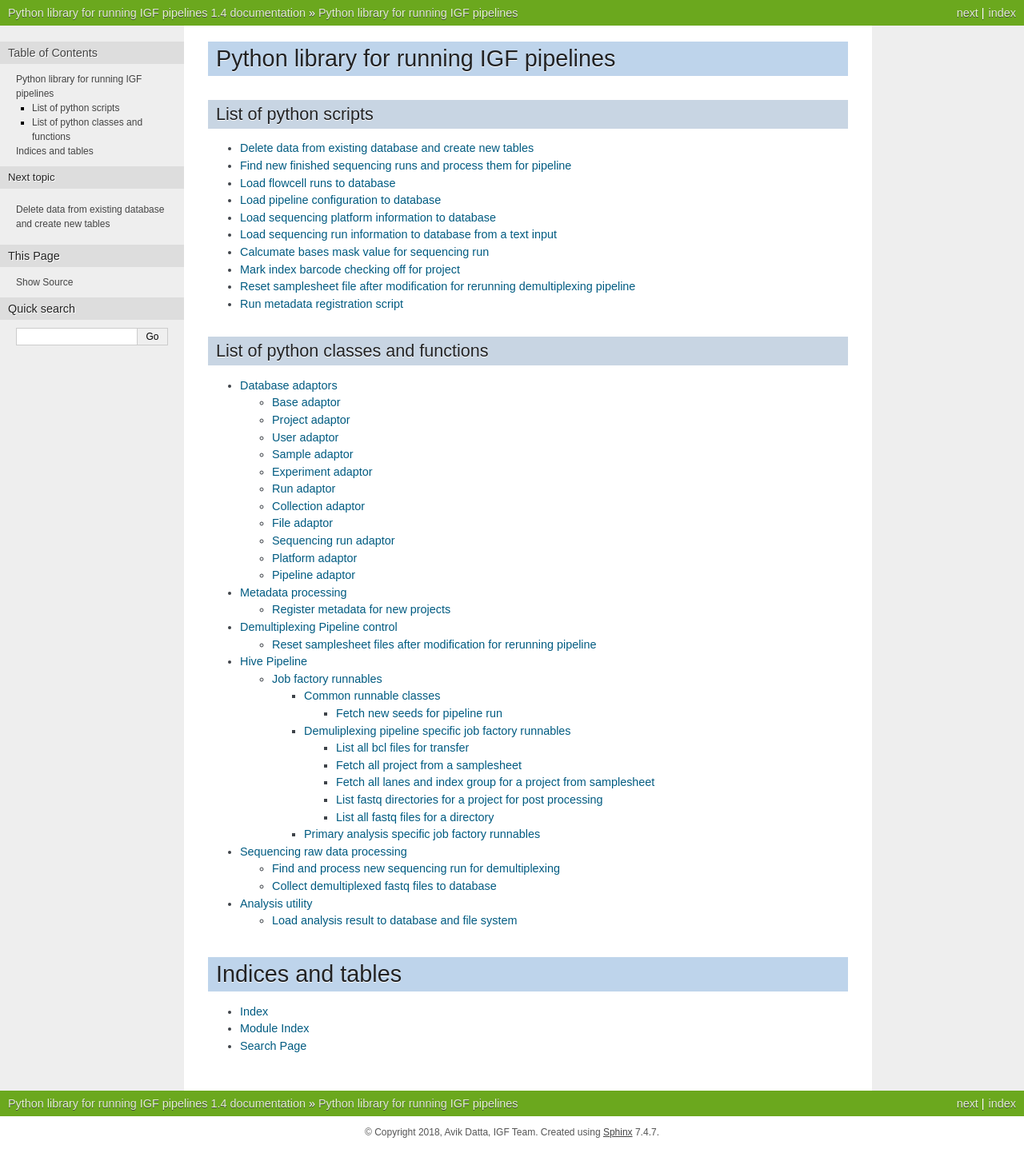
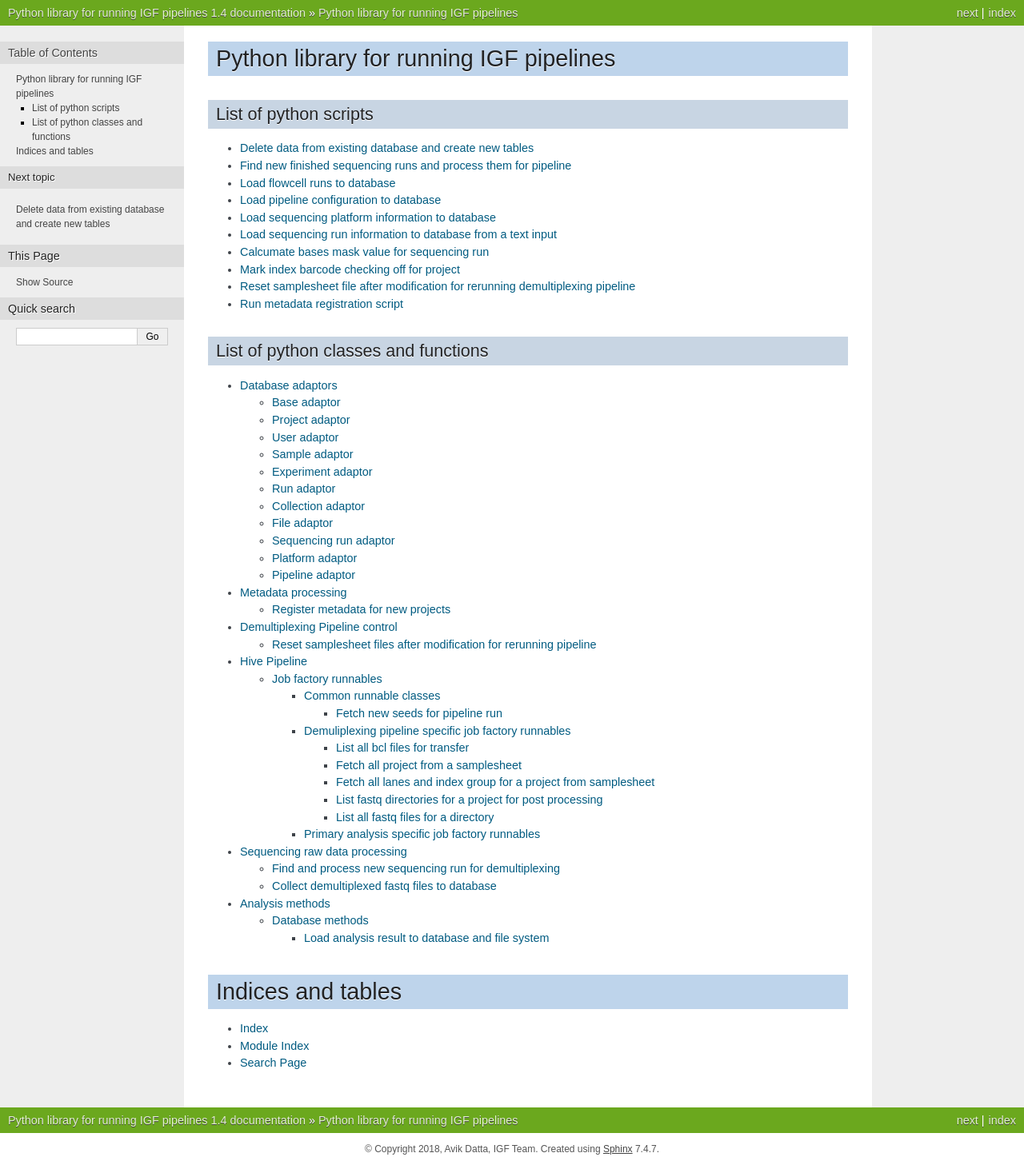
Before and after one commit to imperial-genomics-facility/data-management-python, a Sphinx documentation site: the page built from doc/index.rst, in a window 1280 px wide. Shown: the whole page at 80% size. Built offline with Sphinx 7.4.7, drawn with Linux system fonts in a browser that asks for light colours; before the commit the page ends 1436 px from its top, so only the background shows below that.

Commit message:
minor changes to utils doc

```diff
--- a/doc/modules/utility_classes.rst
+++ b/doc/modules/utility_classes.rst
@@ -1,9 +1,12 @@
-Analysis utility
+Analysis methods
 ================
+
+Database methods
+-----------------
 
 
 Load analysis result to database and file system
-------------------------------------------------
+^^^^^^^^^^^^^^^^^^^^^^^^^^^^^^^^^^^^^^^^^^^^^^^^^
 
 .. automodule:: igf_data.utils.analysis_collection_utils
    :members:
```
